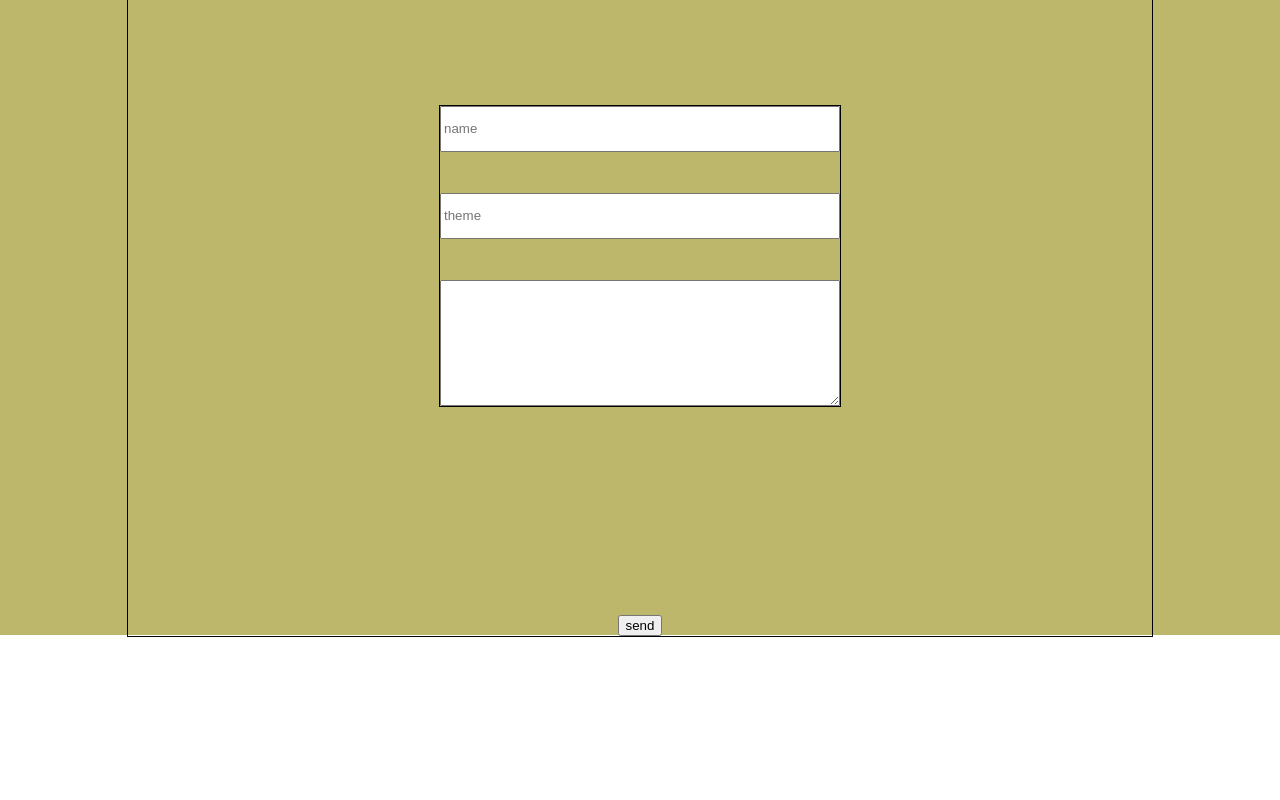
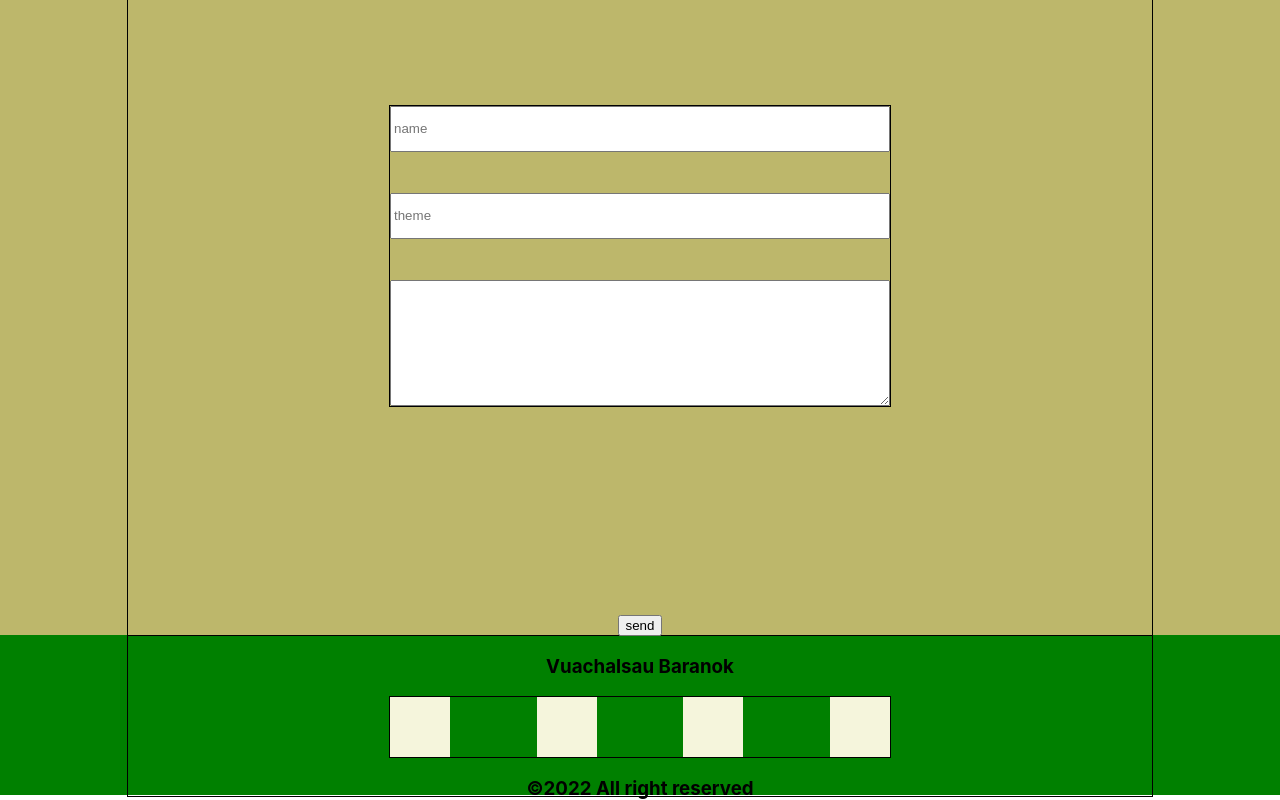
Before and after one commit to mr-Freeman-S/portfolio, a React (Create React App) app: page / in a window 1280 px wide. Shown: the part 2645-3445 px from the top of the page. Before the commit the page ends 3282 px from the top, so only its background shows below. Built offline with nearby package versions, Linux system fonts and the light colour scheme.

Commit message:
refactoring add footer

```diff
--- a/src/App.js
+++ b/src/App.js
@@ -4,6 +4,7 @@ import AboutMe from "./components/aboutMe/AboutMe";
 import Skills from "./components/skills/Skills";
 import MyProjects from "./components/myProjects/MyProjects";
 import ContactForm from "./components/ContactForm/ContactForm";
+import Footer from "./components/Footer/Footer";
 
 function App() {
     return (
@@ -13,6 +14,7 @@ function App() {
             <Skills/>
             <MyProjects/>
             <ContactForm/>
+            <Footer/>
         </div>
     );
 }
--- a/src/components/ContactForm/ContactForm.module.css
+++ b/src/components/ContactForm/ContactForm.module.css
@@ -13,7 +13,7 @@
     border: 1px solid;
     height: 300px;
     justify-content: space-between;
-    width: 400px;
+    width: 500px;
 }
 
 .name {
--- /dev/null
+++ b/src/components/Footer/Footer.js
@@ -0,0 +1,23 @@
+import React from 'react';
+import style from './Footer.module.css'
+import styleContainer from './../../common/styles/Container.module.css'
+import FooterItem from "./FooterItem/FooterItem";
+
+const Footer = () => {
+    return (
+        <div className={style.wrapper}>
+            <div className={`${styleContainer.wrapper} ${style.container}`}>
+                <h3>Vuachalsau Baranok</h3>
+                <div className={style.itemsWrapper}>
+                    <FooterItem/>
+                    <FooterItem/>
+                    <FooterItem/>
+                    <FooterItem/>
+                </div>
+                <h3>©2022 All right reserved </h3>
+            </div>
+        </div>
+    );
+};
+
+export default Footer;
--- /dev/null
+++ b/src/components/Footer/Footer.module.css
@@ -0,0 +1,14 @@
+.wrapper {
+    height: 20vh;
+    background-color: green;
+}
+.container {
+    flex-direction: column;
+
+}
+.itemsWrapper {
+    display: flex;
+    justify-content: space-between;
+    width: 500px;
+    border: 1px solid;
+}
--- /dev/null
+++ b/src/components/Footer/FooterItem/FooterItem.js
@@ -0,0 +1,12 @@
+import React from 'react';
+import style from './FooterItem.module.css'
+
+const FooterItem = () => {
+    return (
+        <div className={style.wrapper}>
+
+        </div>
+    );
+};
+
+export default FooterItem;
--- /dev/null
+++ b/src/components/Footer/FooterItem/FooterItem.module.css
@@ -0,0 +1,5 @@
+.wrapper {
+    width: 60px;
+    height: 60px;
+    background-color: beige;
+}
```
